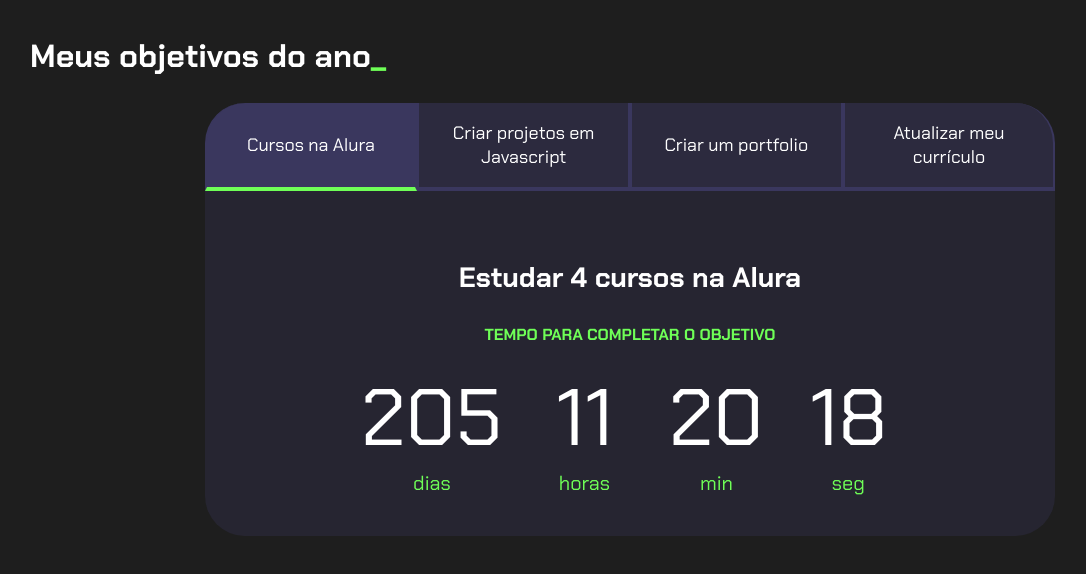
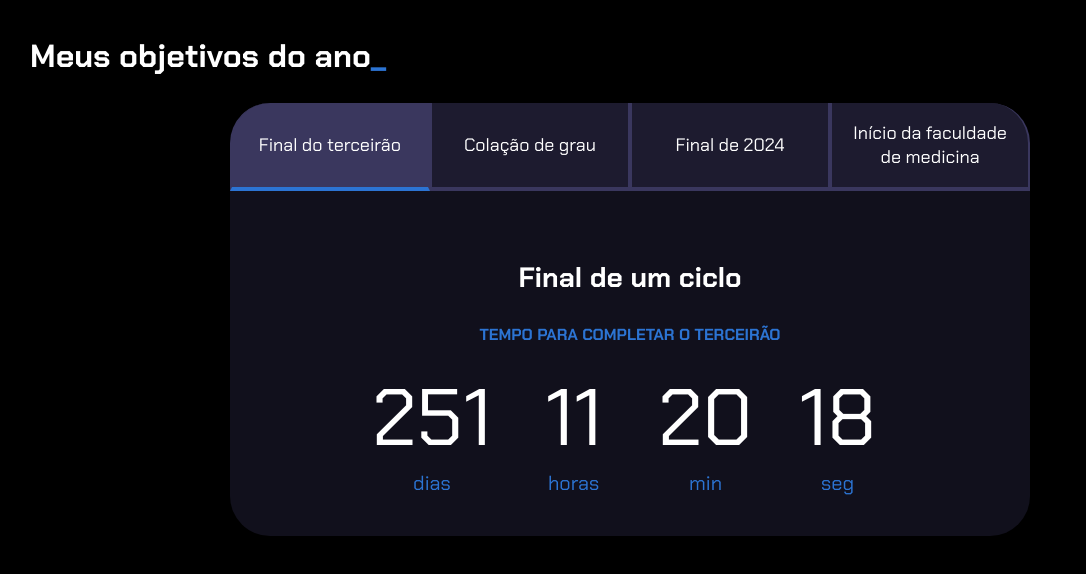
Before and after one commit to ferrarinha/nossos-objetivos-, a plain HTML site: page index.html in a window 1280 px wide. Shown: the whole page, without its empty margins (10-1096 px from the left). Drawn offline with Linux system fonts and the light colour scheme.

Commit message:
Add files via upload

```diff
--- a/index.html
+++ b/index.html
@@ -13,15 +13,15 @@
         <h2 class="titulo-principal">Meus objetivos do ano<span>_</span></h2>
         <div class="conteudo">
             <div class="botoes">
-                <button class="botao ativo">Cursos na Alura</button>
-                <button class="botao">Criar projetos em Javascript</button>
-                <button class="botao">Criar um portfolio</button>
-                <button class="botao">Atualizar meu currículo</button>
+                <button class="botao ativo">Final do terceirão</button>
+                <button class="botao">Colação de grau</button>
+                <button class="botao">Final de 2024</button>
+                <button class="botao">Início da faculdade de medicina</button>
             </div>
             <div class="abas-textos">
                 <div class="aba-conteudo ativo">
-                    <h3 class="aba-conteudo-titulo-principal">Estudar 4 cursos na Alura</h3>
-                    <h4 class="aba-conteudo-titulo-secundario">Tempo para completar o objetivo</h4>
+                    <h3 class="aba-conteudo-titulo-principal">Final de um ciclo</h3>
+                    <h4 class="aba-conteudo-titulo-secundario">Tempo para completar o terceirão</h4>
                     <div class="contador">
                         <div class="contador-digito">
                             <p class="contador-digito-numero" id="dias0"></p>
@@ -42,8 +42,8 @@
                     </div>
                 </div>
                 <div class="aba-conteudo">
-                    <h3 class="aba-conteudo-titulo-principal">Criar 5 projetos em Javascript</h3>
-                    <h4 class="aba-conteudo-titulo-secundario">Tempo para completar o objetivo</h4>
+                    <h3 class="aba-conteudo-titulo-principal">Momento de pegar o diploma</h3>
+                    <h4 class="aba-conteudo-titulo-secundario">Tempo para a chegada da colação de grau</h4>
                     <div class="contador">
                         <div class="contador-digito">
                             <p class="contador-digito-numero" id="dias1"></p>
@@ -64,8 +64,8 @@
                     </div>
                 </div>
                 <div class="aba-conteudo">
-                    <h3 class="aba-conteudo-titulo-principal">Criar um portfolio com os meus 3 melhores projetos</h3>
-                    <h4 class="aba-conteudo-titulo-secundario">Tempo para completar o objetivo</h4>
+                    <h3 class="aba-conteudo-titulo-principal">Datas comemorativas</h3>
+                    <h4 class="aba-conteudo-titulo-secundario">Final de 2024</h4>
                     <div class="contador">
                         <div class="contador-digito">
                             <p class="contador-digito-numero" id="dias2"></p>
@@ -86,8 +86,8 @@
                     </div>
                 </div>
                 <div class="aba-conteudo">
-                    <h3 class="aba-conteudo-titulo-principal">Atualizar meu curriculo com os certificados da Alura</h3>
-                    <h4 class="aba-conteudo-titulo-secundario">Tempo para completar o objetivo</h4>
+                    <h3 class="aba-conteudo-titulo-principal">Começo de uma nova etapa</h3>
+                    <h4 class="aba-conteudo-titulo-secundario">Tempo para iniciar a faculdade</h4>
                     <div class="contador">
                         <div class="contador-digito">
                             <p class="contador-digito-numero" id="dias3"></p>
--- a/main.js
+++ b/main.js
@@ -15,9 +15,9 @@ for(let i=0;i <botoes.length;i++){
 }
 
 const contadores = document.querySelectorAll(".contador");
-const tempoObjetivo1 = new Date("2024-10-05T00:00:00");
-const tempoObjetivo2 = new Date("2024-12-05T00:00:00");
-const tempoObjetivo3 = new Date("2024-12-30T00:00:00");
+const tempoObjetivo1 = new Date("2024-11-20T00:00:00");
+const tempoObjetivo2 = new Date("2024-11-29T00:00:00");
+const tempoObjetivo3 = new Date("2024-12-31T00:00:00");
 const tempoObjetivo4 = new Date("2024-05-01T00:00:00");
 
 const tempos = [tempoObjetivo1,tempoObjetivo2,tempoObjetivo3,tempoObjetivo4];
@@ -43,10 +43,10 @@ function calculaTempo(tempoObjetivo) {
 
 function atualizaCronometro(){
     for (let i=0; i<contadores.length;i++){
-    document.getElementById("dias0").textContent = calculaTempo(tempos[0])[0];
-    document.getElementById("horas0").textContent = calculaTempo(tempos[0])[1];
-    document.getElementById("min0").textContent = calculaTempo(tempos[0])[2];
-    document.getElementById("seg0").textContent = calculaTempo(tempos[0])[3];
+    document.getElementById("dias"+i).textContent = calculaTempo(tempos[i])[0];
+    document.getElementById("horas"+i).textContent = calculaTempo(tempos[i])[1];
+    document.getElementById("min"+i).textContent = calculaTempo(tempos[i])[2];
+    document.getElementById("seg"+i).textContent = calculaTempo(tempos[i])[3];
 }
 }
 
--- a/style.css
+++ b/style.css
@@ -1,8 +1,8 @@
 @import url('https://fonts.googleapis.com/css2?family=Chakra+Petch:wght@400;700&display=swap');
 
 :root {
-    --cor-de-fundo: #1E1E1E;
-    --verde: #6FFF57;
+    --cor-de-fundo: #000000;
+    --verde: #2c74d3;
     --branco: #FFFFFF;
     --botao-ativo: #3A375E;
     --botao-inativo: rgba(58, 55, 94, 0.5);
```
